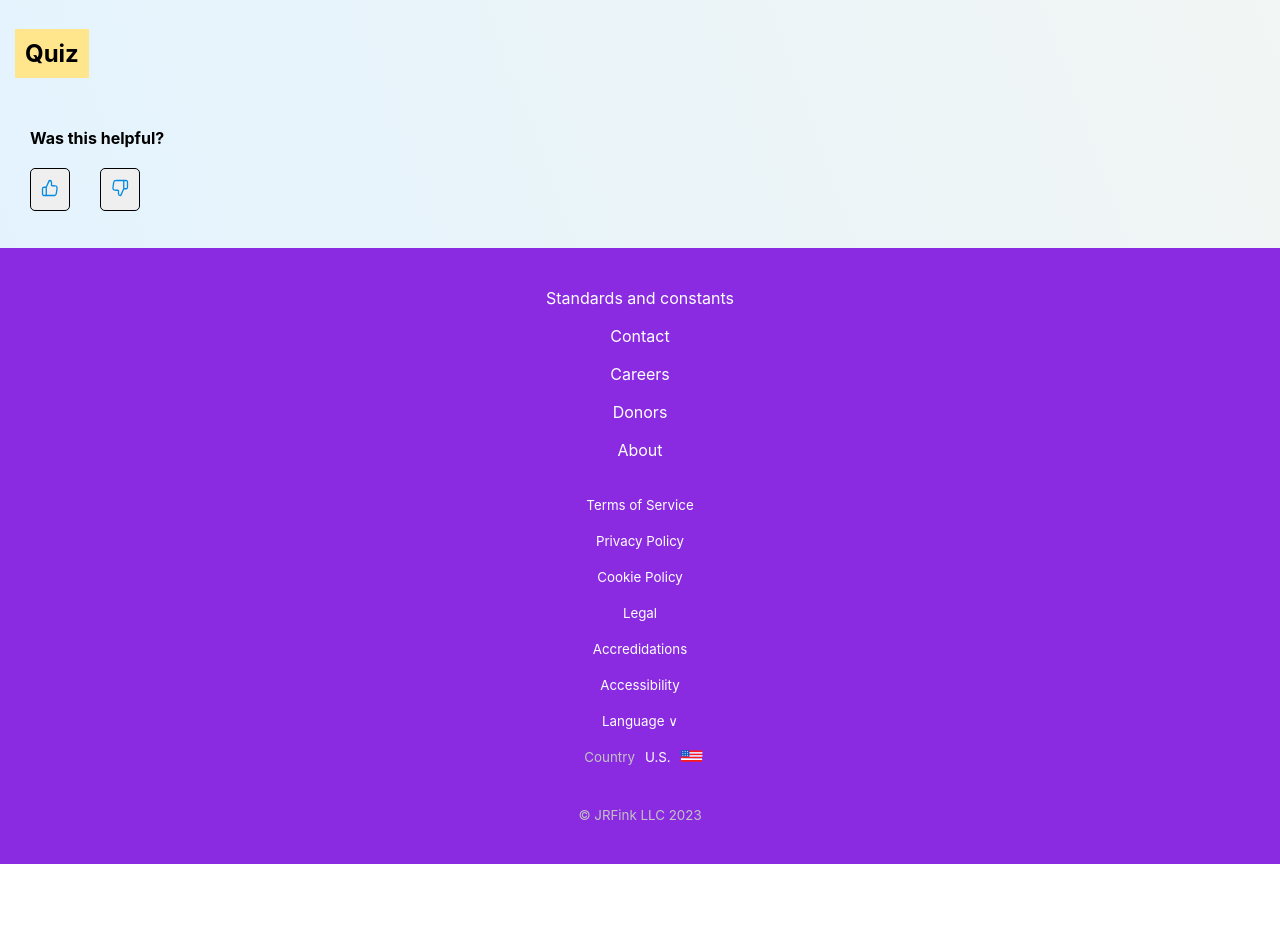
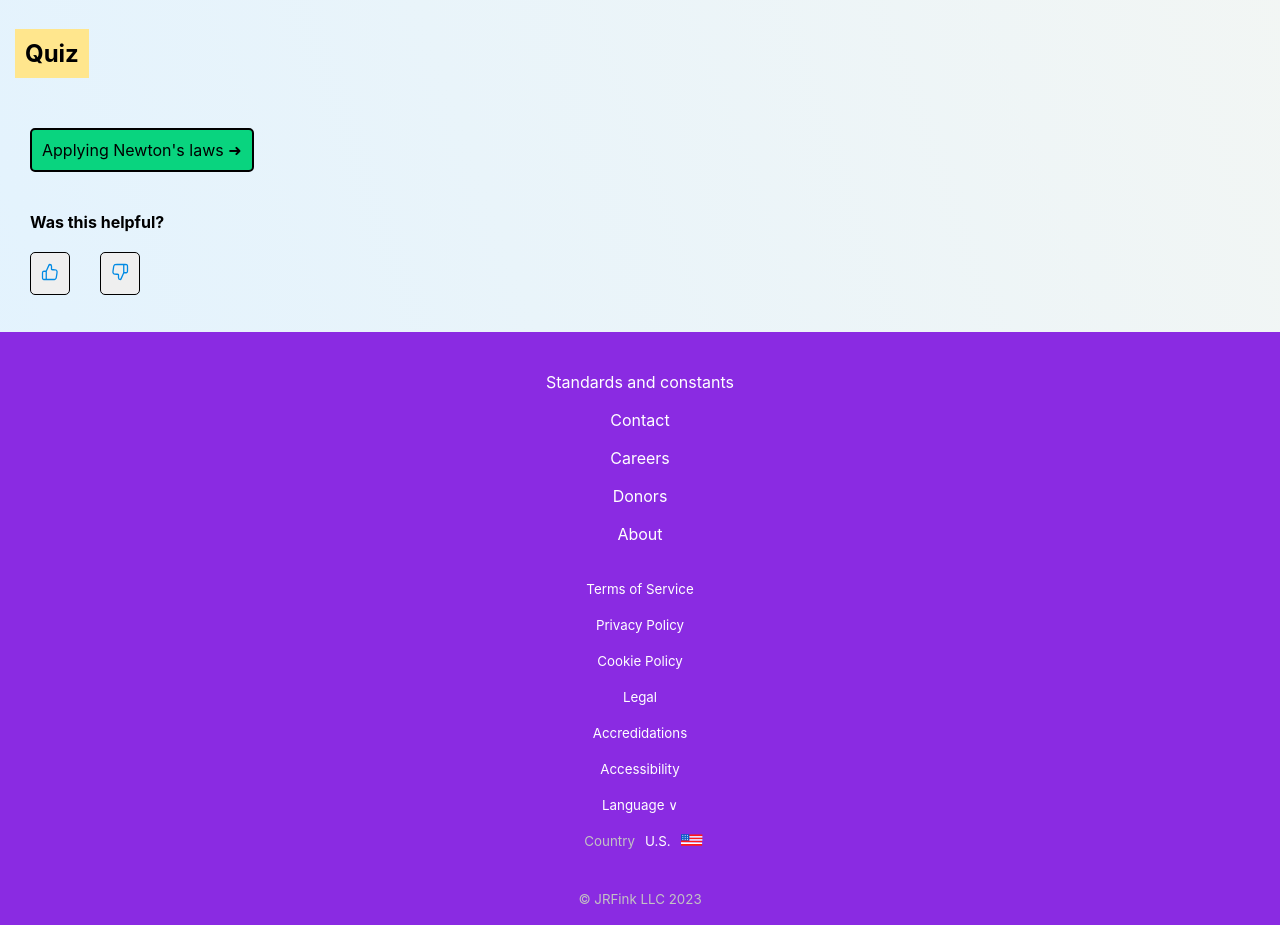
Before and after one commit to JRFink/jrfphyspagesnew, a Next.js app: page /education/gp1/nl in a window 1280 px wide. Shown: the part 3420-4345 px from the top of the page. Before the commit the page ends 4284 px from the top, so only its background shows below. Built offline with nearby package versions, Linux system fonts and the light colour scheme.

Commit message:
Update index.tsx

```diff
--- a/pages/education/gp1/nl/index.tsx
+++ b/pages/education/gp1/nl/index.tsx
@@ -156,7 +156,10 @@ const NewtLaws = () => {
             <br></br>
             <OnedmQz />
             <br />
-            <Helpful />
+            <br />
+            <Link href="/education/gp1/apnlw" className={style.backtoLink}>Applying Newton&#39;s laws &#10140;</Link>
+             <br />
+             <br />                             <Helpful />
         </>
     );
 }
```
